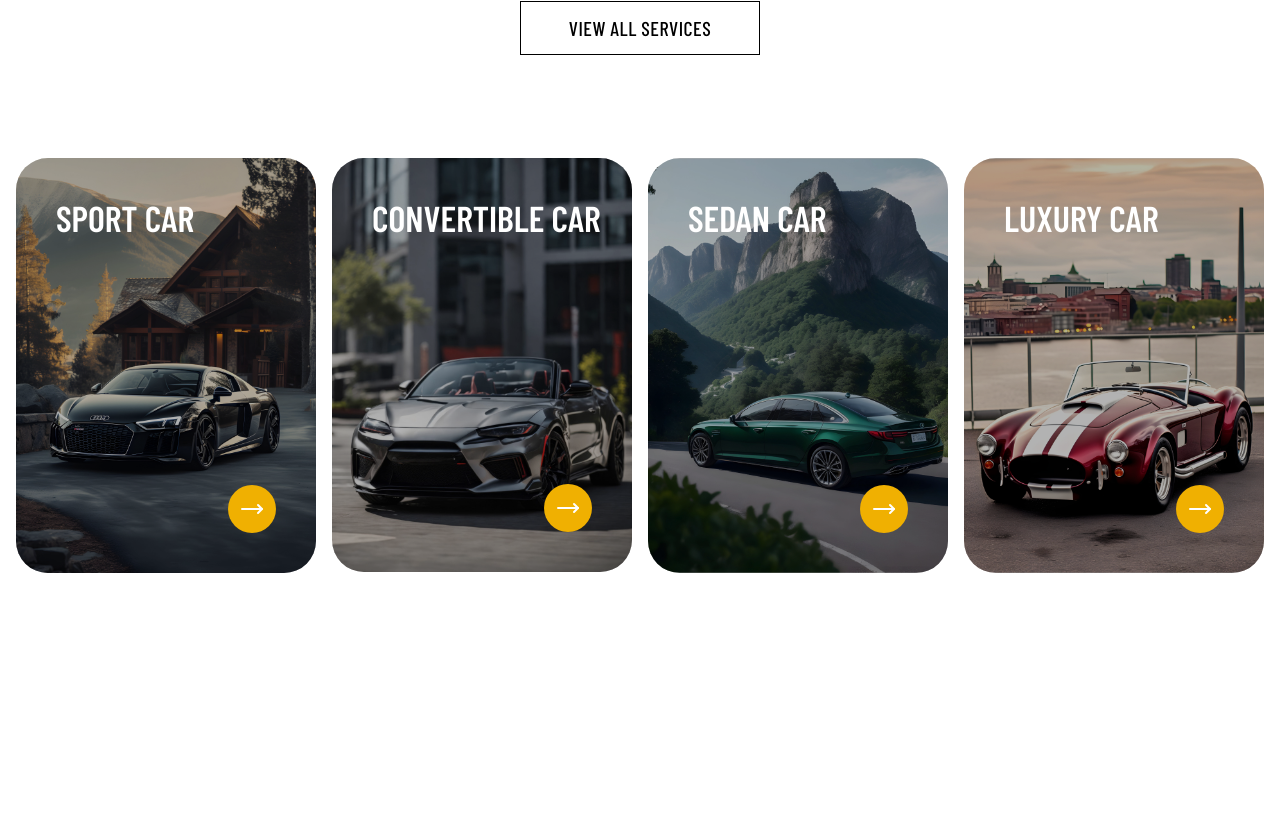
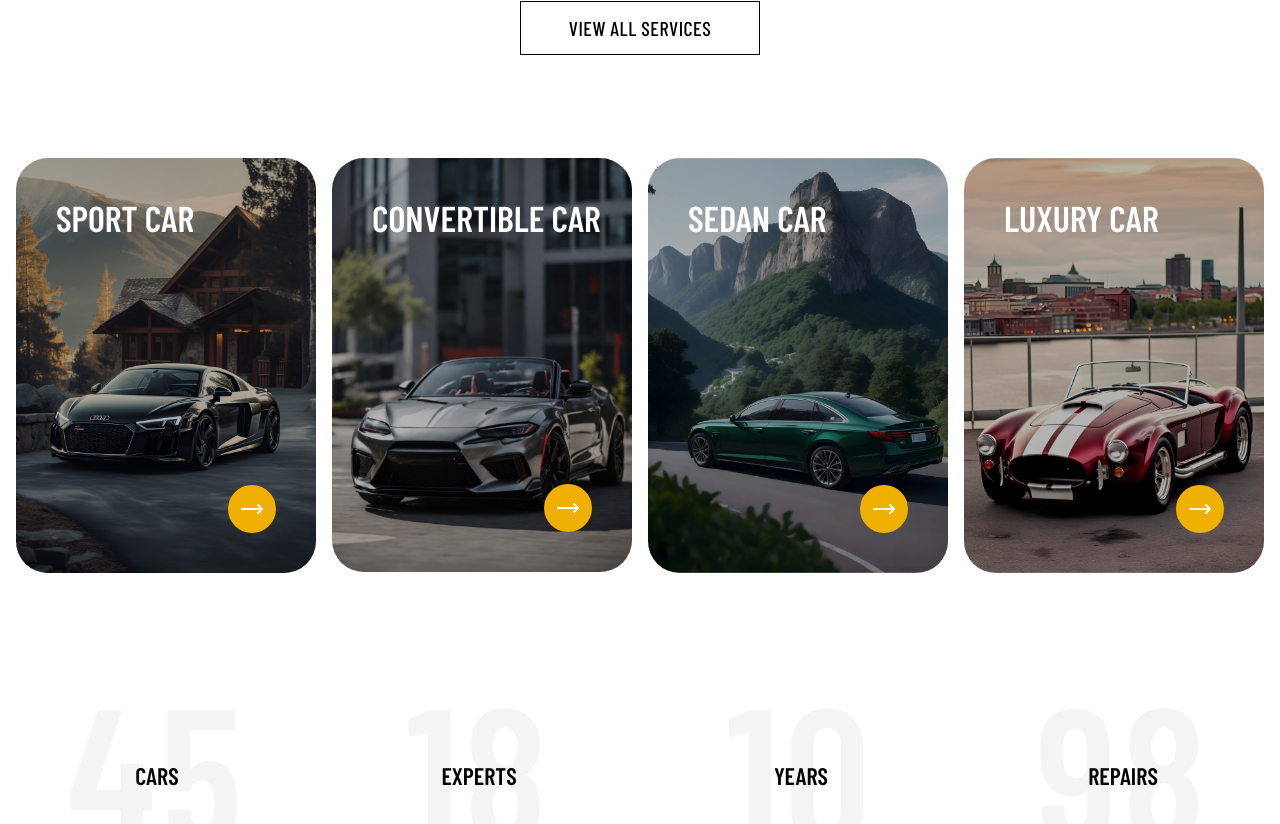
Before and after one commit to Jisap/react-vite-drivex, a React (Vite) app: page / in a window 1280 px wide. Shown: the part 2341-3165 px from the top of the page. Before the commit the page ends 3017 px from the top, so only its background shows below. Built offline with nearby package versions, Linux system fonts and the light colour scheme; a web font is replaced by a local one.

Commit message:
feat: implement counter component with animated number incrementing logic

```diff
--- a/src/features/home/components/Counter/Counter.jsx
+++ b/src/features/home/components/Counter/Counter.jsx
@@ -1,3 +1,4 @@
+import CounterCard from "../../../../shared/ui/CounterCard"
 import { counters } from "../../data/counter"
 
 
@@ -15,7 +16,10 @@ const Counter = () => {
               data-aos="fade-up"
               data-aos-delay={i * 100}
             >
-
+              <CounterCard
+                end={item.value}
+                label={item.label}
+              />
             </div>
           ))}
         </div>
--- a/src/shared/ui/CounterCard.jsx
+++ b/src/shared/ui/CounterCard.jsx
@@ -4,16 +4,19 @@ import { useEffect, useState } from "react"
 
 const CounterCard = ({ end, label }) => {
 
+  const [count, setCount] = useState(0);
+
   useEffect(() => {
     let start = 0;
     const duration = 2000;
-    const increment = end / (duration / 16);
+    const target = Number(end) || 0;
+    const increment = target / (duration / 16);
 
     const counter = setInterval(() => { // cada 16ms aumenta el valor de start
       start += increment;
 
-      if (start >= end) {
-        setCount(end);
+      if (start >= target) {
+        setCount(target);
         clearInterval(counter)
       } else {
         setCount(Math.floor(start))
```
